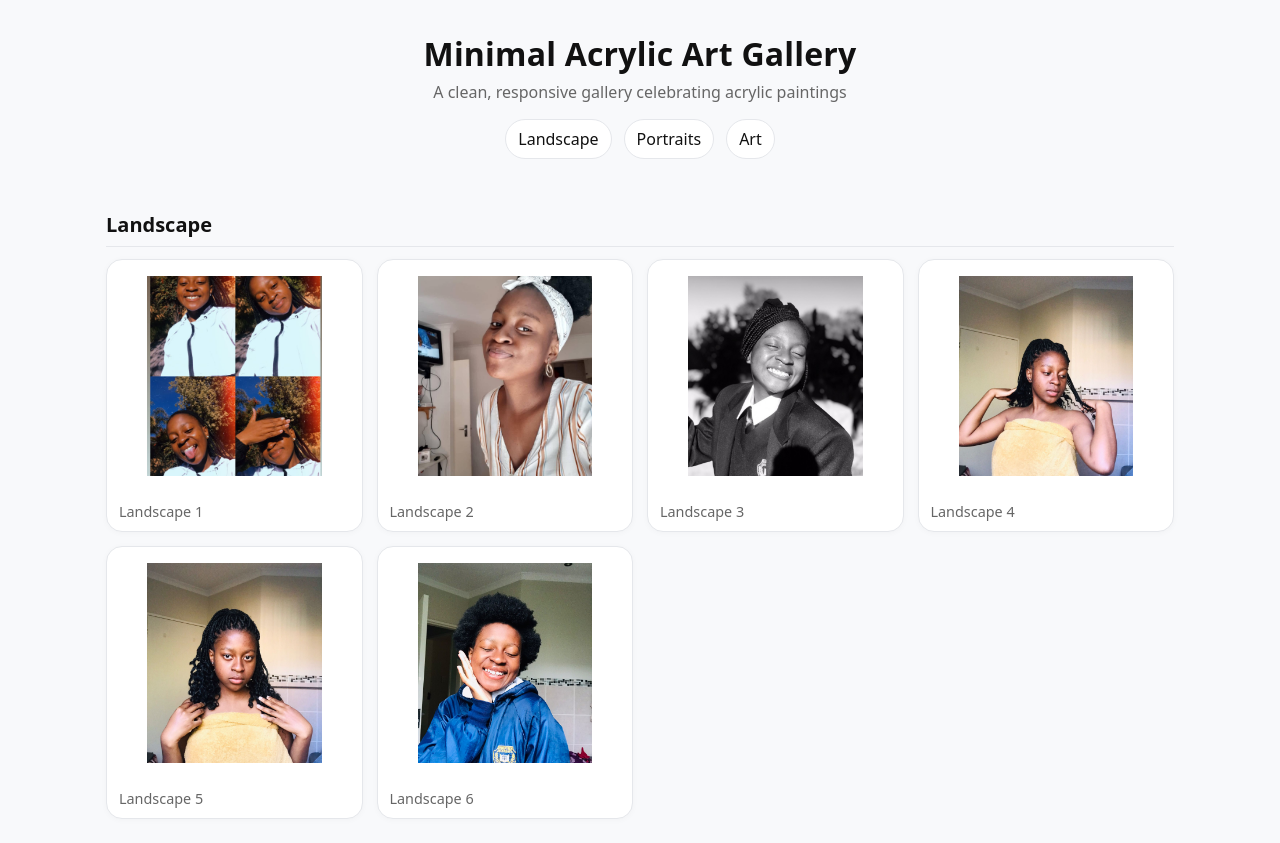
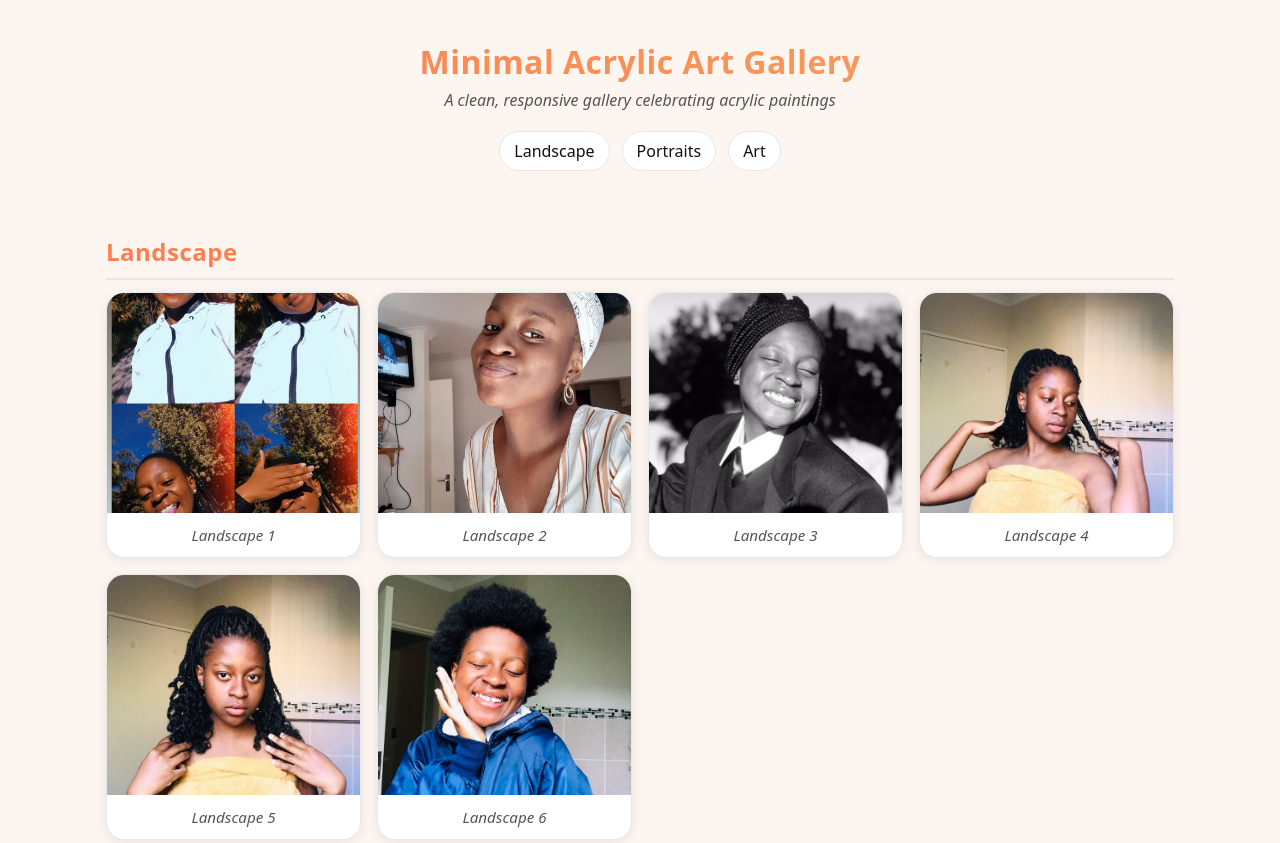
Before and after one commit to kbmgazi/photograph-gallery, a plain HTML site: page index.html in a window 1280 px wide. Shown: the top 843 px of the page. Drawn offline with Linux system fonts and the light colour scheme.

Commit message:
Update style.css

```diff
--- a/style.css
+++ b/style.css
@@ -1,19 +1,170 @@
-*{box-sizing:border-box}
-:root{--bg:#f8f9fb;--fg:#111;--muted:#666;--card:#fff;--border:#e5e7eb}
-html,body{margin:0;padding:0;background:var(--bg);color:var(--fg);font-family:system-ui,-apple-system,Segoe UI,Roboto,Ubuntu,'Helvetica Neue',Arial,'Noto Sans',sans-serif}
-.site-header{max-width:1100px;margin:32px auto 8px;padding:0 16px;text-align:center}
-.site-header h1{margin:0 0 6px;font-weight:700;letter-spacing:.2px}
-.tagline{margin:0;color:var(--muted)}
-.tabs{display:flex;gap:12px;justify-content:center;margin:16px 0 8px;flex-wrap:wrap}
-.tabs a{text-decoration:none;color:var(--fg);border:1px solid var(--border);padding:8px 12px;border-radius:999px;background:var(--card)}
-.tabs a:hover{transform:translateY(-1px);transition:.15s ease-in-out;box-shadow:0 2px 10px rgba(0,0,0,.05)}
-.container{max-width:1100px;margin:0 auto;padding:16px}
-section{margin:28px 0}
-section h2{font-size:1.25rem;margin:0 0 12px;border-bottom:1px solid var(--border);padding-bottom:8px}
-.grid{display:grid;grid-template-columns:repeat(auto-fit,minmax(220px,1fr));gap:14px}
-.card{background:var(--card);border:1px solid var(--border);border-radius:16px;overflow:hidden;box-shadow:0 1px 6px rgba(0,0,0,.03)}
-.card figure{position:relative;display:block}
-.card img{display:block;width:100%;height:180px;object-fit:cover}
-.caption{padding:10px 12px;color:var(--muted);font-size:.9rem}
-.site-footer{max-width:1100px;margin:20px auto 40px;padding:0 16px;color:var(--muted);text-align:center}
-@media (min-width:1200px){.card img{height:200px}}
+/* Global reset & box sizing */
+* { box-sizing: border-box; margin: 0; padding: 0; }
+
+/* Root colors for easy customization */
+:root {
+  --bg: #fdf6f0;
+  --fg: #111;
+  --muted: #555;
+  --card: #fff;
+  --border: #e5e7eb;
+  --accent: #ff7f50; /* subtle coral accent for highlights */
+  --shadow: rgba(0, 0, 0, 0.08);
+}
+
+/* Base typography */
+html, body {
+  background: var(--bg);
+  color: var(--fg);
+  font-family: system-ui, -apple-system, 'Segoe UI', Roboto, Ubuntu, 'Helvetica Neue', Arial, 'Noto Sans', sans-serif;
+}
+
+/* Header */
+.site-header {
+  max-width: 1100px;
+  margin: 40px auto 16px;
+  padding: 0 16px;
+  text-align: center;
+}
+
+.site-header h1 {
+  margin-bottom: 6px;
+  font-weight: 800;
+  letter-spacing: 0.5px;
+  font-size: 2rem;
+  background: linear-gradient(90deg, var(--accent), #f4a261);
+  -webkit-background-clip: text;
+  -webkit-text-fill-color: transparent;
+}
+
+.tagline {
+  color: var(--muted);
+  font-style: italic;
+  font-size: 1rem;
+}
+
+/* Tabs navigation */
+.tabs {
+  display: flex;
+  gap: 12px;
+  justify-content: center;
+  margin: 20px 0 12px;
+  flex-wrap: wrap;
+}
+
+.tabs a {
+  text-decoration: none;
+  color: var(--fg);
+  border: 1px solid var(--border);
+  padding: 8px 14px;
+  border-radius: 999px;
+  background: var(--card);
+  font-weight: 500;
+  transition: all 0.2s ease-in-out;
+}
+
+.tabs a:hover {
+  transform: translateY(-3px) scale(1.05);
+  box-shadow: 0 4px 15px var(--shadow);
+  border-color: var(--accent);
+  color: var(--accent);
+}
+
+/* Main container */
+.container {
+  max-width: 1100px;
+  margin: 0 auto;
+  padding: 16px;
+}
+
+section {
+  margin: 32px 0;
+}
+
+section h2 {
+  font-size: 1.5rem;
+  margin-bottom: 12px;
+  border-bottom: 2px solid var(--border);
+  padding-bottom: 10px;
+  color: var(--accent);
+  letter-spacing: 0.5px;
+}
+
+/* Grid layout */
+.grid {
+  display: grid;
+  grid-template-columns: repeat(auto-fit, minmax(220px, 1fr));
+  gap: 16px;
+}
+
+/* Card styling */
+.card {
+  background: var(--card);
+  border: 1px solid var(--border);
+  border-radius: 18px;
+  overflow: hidden;
+  box-shadow: 0 2px 12px var(--shadow);
+  transition: transform 0.3s ease, box-shadow 0.3s ease;
+}
+
+.card:hover {
+  transform: translateY(-6px) scale(1.03);
+  box-shadow: 0 8px 20px var(--shadow);
+}
+
+/* Card image */
+.card figure {
+  position: relative;
+  display: block;
+  overflow: hidden;
+}
+
+.card img {
+  display: block;
+  width: 100%;
+  height: 200px;
+  object-fit: cover;
+  transition: transform 0.5s ease;
+}
+
+.card:hover img {
+  transform: scale(1.08);
+}
+
+/* Caption */
+.caption {
+  padding: 12px;
+  color: var(--muted);
+  font-size: 0.95rem;
+  text-align: center;
+  font-style: italic;
+  transition: color 0.3s ease;
+}
+
+.card:hover .caption {
+  color: var(--accent);
+}
+
+/* Description paragraph for Art section */
+.description {
+  font-size: 1rem;
+  margin-bottom: 16px;
+  color: var(--fg);
+  line-height: 1.6;
+  text-align: center;
+}
+
+/* Footer */
+.site-footer {
+  max-width: 1100px;
+  margin: 40px auto 60px;
+  padding: 0 16px;
+  color: var(--muted);
+  text-align: center;
+  font-size: 0.9rem;
+}
+
+/* Responsive adjustments */
+@media (min-width: 1200px) {
+  .card img { height: 220px; }
+}
```
